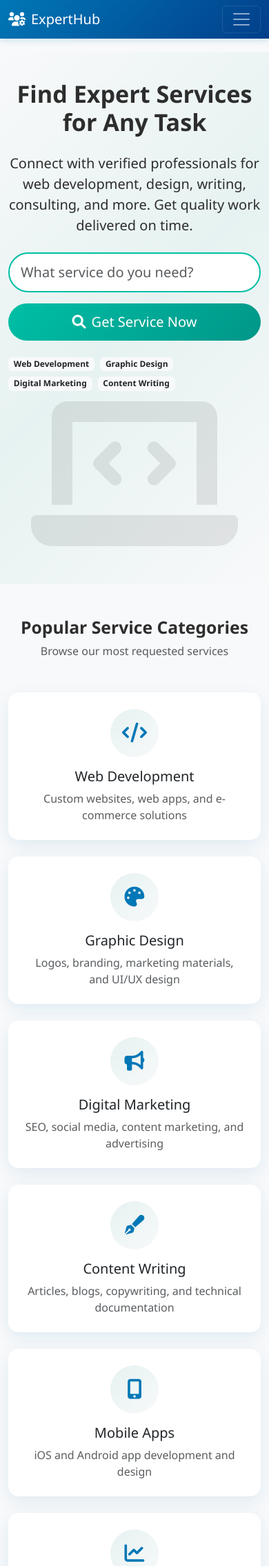
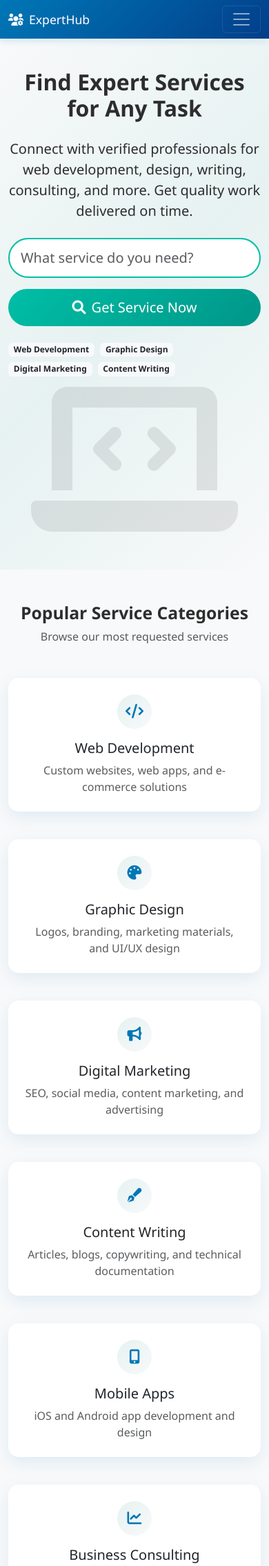
Before and after one commit to ukvalens/ExpertHub, a PHP site: page /ExpertHUB/ in a window 390 px wide. Shown: the top 2271 px of the page at 69% size. Run offline with PHP 8.4, Linux system fonts and the light colour scheme; data that the repository does not hold is empty.

Commit message:
Add responsive design for all devices and improve footer layout

```diff
--- a/assets/css/style.css
+++ b/assets/css/style.css
@@ -178,6 +178,32 @@ section {
     .sidebar {
         min-height: auto;
     }
+
+    body {
+        padding-top: 60px;
+    }
+
+    .navbar-brand {
+        font-size: 1.1rem;
+    }
+
+    .service-card {
+        margin-bottom: 1rem;
+    }
+
+    #ownerCarousel img,
+    #serviceCarousel img {
+        height: 300px;
+    }
+
+    .footer {
+        padding: 40px 0 20px;
+        text-align: center;
+    }
+
+    .footer .col-md-6 {
+        text-align: center !important;
+    }
 }
 
 @media (max-width: 576px) {
@@ -187,6 +213,47 @@ section {
 
     .hero-section {
         padding: 40px 0;
+    }
+
+    .hero-section h1 {
+        font-size: 2rem;
+    }
+
+    .service-icon {
+        width: 50px;
+        height: 50px;
+        font-size: 1.3rem;
+    }
+
+    .stat-number {
+        font-size: 2rem;
+    }
+
+    #ownerCarousel img,
+    #serviceCarousel img {
+        height: 250px;
+    }
+
+    #ownerCarousel .carousel-control-prev,
+    #ownerCarousel .carousel-control-next,
+    #serviceCarousel .carousel-control-prev,
+    #serviceCarousel .carousel-control-next {
+        width: 40px;
+        height: 40px;
+    }
+
+    .footer {
+        padding: 30px 0 15px;
+    }
+
+    .footer h5,
+    .footer h6 {
+        font-size: 1rem;
+        margin-top: 1.5rem;
+    }
+
+    .footer .d-flex {
+        justify-content: center;
     }
 }
 
```
